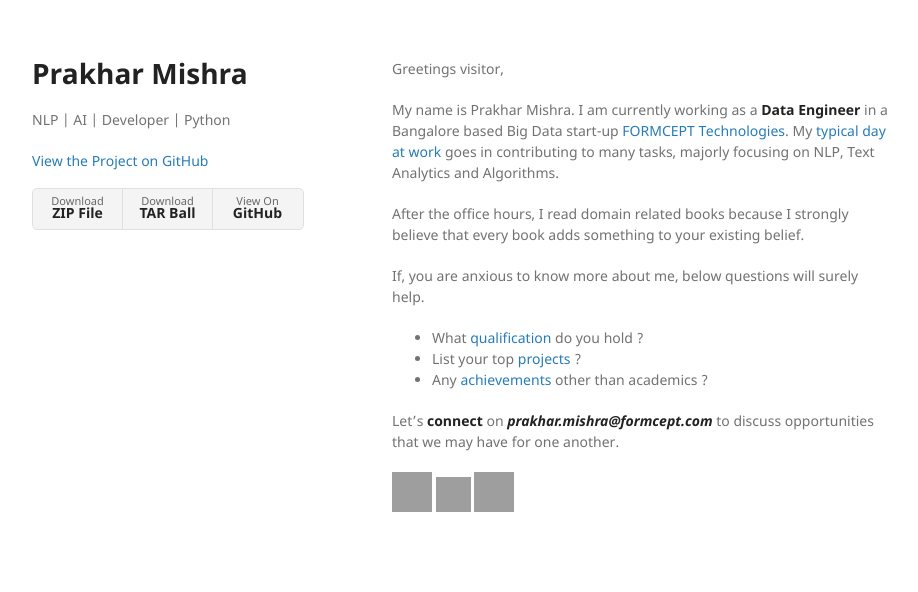
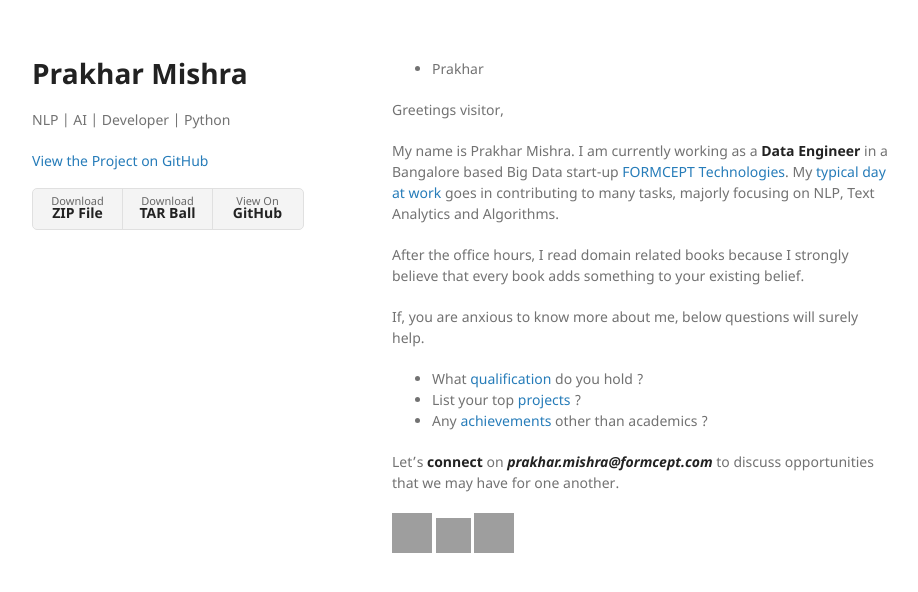
Before and after one commit to prakhar21/profile, a Jekyll site: the page built from index.md, in a window 1280 px wide, cut to the strip 0-592 px from the top of the page. Shown: the whole strip, without its empty margins (178-1096 px from the left). Built offline with Jekyll 4.4.1, drawn with Linux system fonts in a browser that asks for light colours; grey boxes are pictures that could not be loaded.

Commit message:
education

```diff
--- a/_layouts/default.html
+++ b/_layouts/default.html
@@ -35,7 +35,9 @@
 
       </header>
       <section>
-
+      <ul>
+        <li>Prakhar</li>
+      </ul>
       {{ content }}
 
       </section>
```
